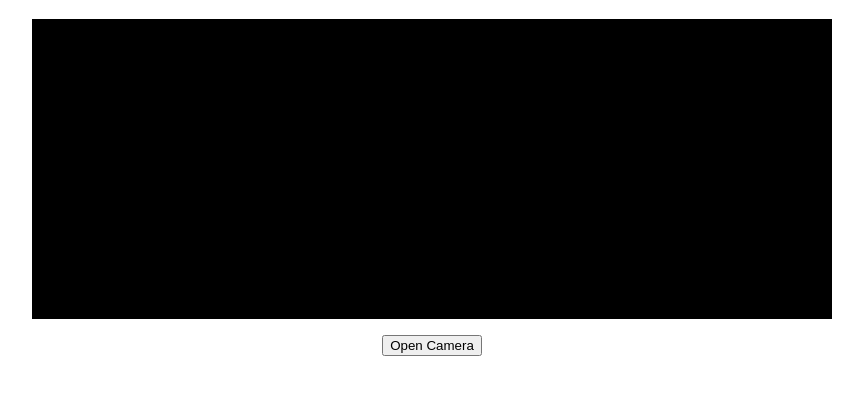
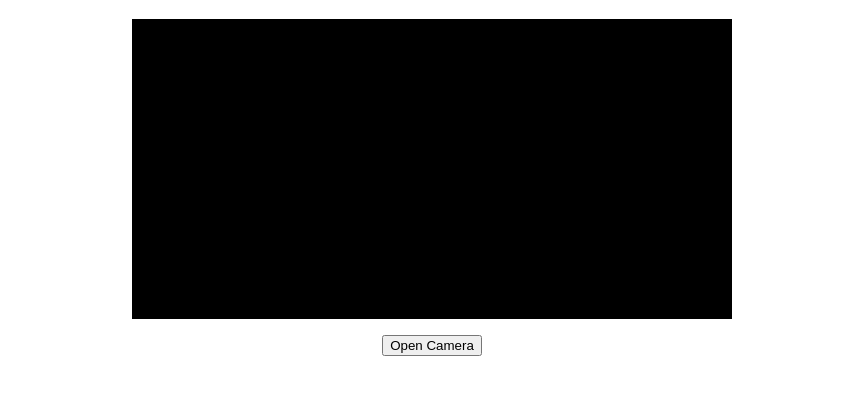
Before and after one commit to Graf158/scan, a plain HTML site: page index.html in a window 1280 px wide. Shown: the part 69-464 px from the top of the page, without its empty margins (208-1071 px from the left). Drawn offline with Linux system fonts and the light colour scheme.

Commit message:
Update index.html

```diff
--- a/index.html
+++ b/index.html
@@ -33,24 +33,19 @@
 <body>
     <h1> WebRTC getUserMedia() demo</h1>
 
-    <!-- If you use the playsinline attribute then
-    the video is played "inline". If you omit this
-    attribute then it works normal in the desktop
-    browsers, but for the mobile browsers, the video
-    takes the fullscreen by default. And don't forget
-    to use the autoplay attribute-->
-    <video id='video'
-           width="800"
-            height="300"
-            autoplay playsinline>
+    <video id='video' width="600" height="300" autoplay playsinline>
         Sorry, video element not supported in your browser
     </video>
+
     <div id="error"></div>
+
     <button onclick="openCamera()"> Open Camera</button>
     <script>
+        // получение элнмента видео
         const videoElem = document.getElementById('video');
+        // получить поле для ввода error
         const errorElem = document.getElementById('error');
-        //Declare the MediaStreamConstraints object
+        // указание параметры канваса
         const constraints = {
           audio: false,
           video: {
@@ -59,19 +54,22 @@
         };
 
         function openCamera() {
-//Ask the User for the access of the device camera and microphone
+        // функция для начало записи видео
             navigator.mediaDevices.getUserMedia(constraints)
+                // mediaStream - разрешение о том что пользователь разрешил открыть камеру
                 .then(mediaStream => {
-                    /* The received mediaStream contains both the
-                       video and audio media data*/
 
-/*Add the mediaStream directly to the source of the video element
-                     using the srcObject attribute*/
+                    /*Обычно мы передаем полученный MediaStream
+                    в качестве источника видео- или аудиоэлементу
+                    (используя атрибут srcObject видео- или аудиоэлемента*/
                     videoElem.srcObject = mediaStream;
 
                 }).catch(err => {
                     // handling the error if any
                     errorElem.innerHTML = err;
+
+                    /*отделяется от соседних элементов переносом
+                    строки и занимает всю доступную ширину.*/
                     errorElem.style.display = "block";
                 });
 
```
